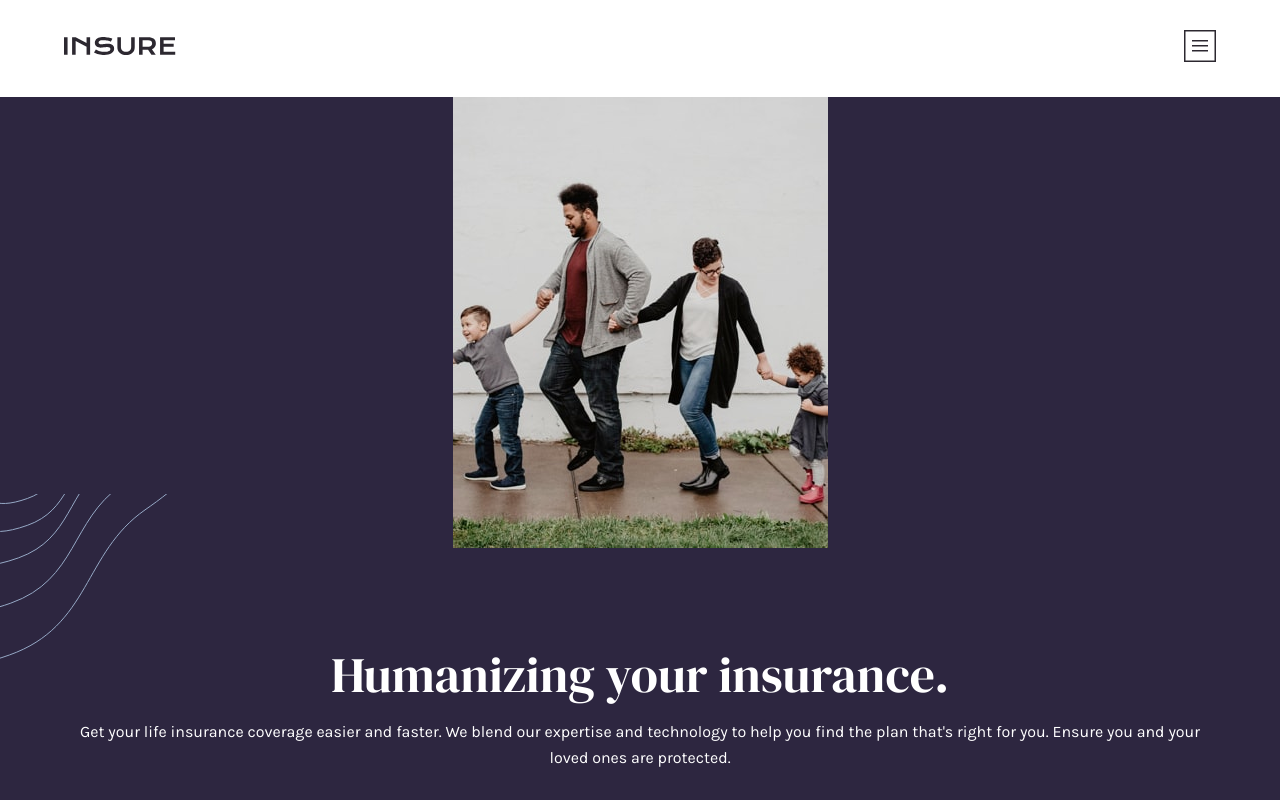
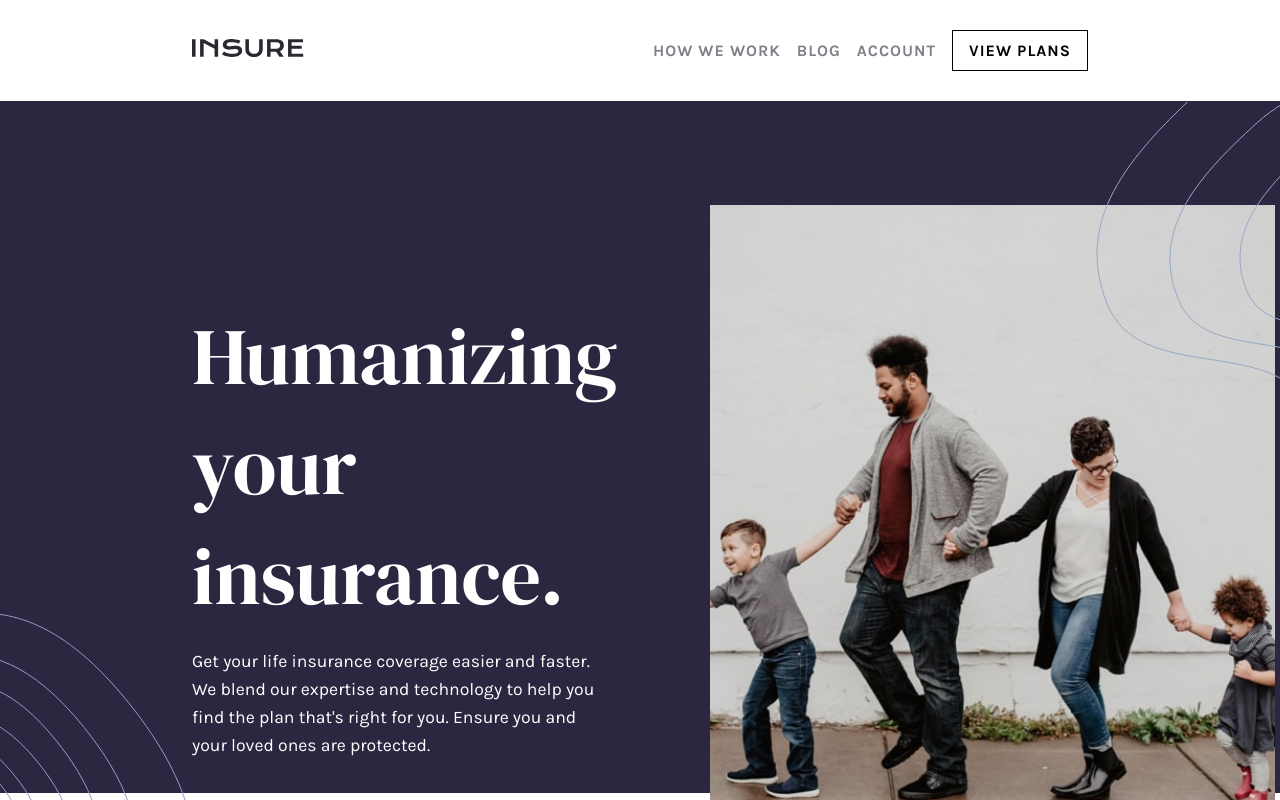
Before and after one commit to OscarAnillo/insure_landing_page, a React (Create React App) app: page / in a window 1280 px wide. Shown: the top 800 px of the page. Built offline with nearby package versions, Linux system fonts and the light colour scheme.

Commit message:
add desktop view nav and hero view flex

```diff
--- a/src/App.css
+++ b/src/App.css
@@ -68,6 +68,9 @@
   background-color: hsl(256, 26%, 20%);
   padding-bottom: 7em;
   position: relative;
+}
+.hero-container .desktop-img-intro {
+  display: none;
 }
 .hero-container h1 {
   color: #fff;
@@ -219,3 +222,113 @@
   font-size: 1rem;
   padding: 1.5em 0;
 }
+
+@media(min-width: 1000px) {
+  .nav section {
+    width: 70%;
+  }
+  .desktop-nav {
+    display: block;
+  }
+  .desktop-nav ul {
+    display: flex;
+    align-items: center;
+    color: hsl(273, 4%, 51%);
+    list-style: none;
+    font-family: 'Karla', sans-serif;
+    font-weight: 700;
+  }
+  .desktop-nav ul li {
+    margin-left: 1em;
+    letter-spacing: 1px;
+    text-transform: uppercase;
+
+  }
+  .desktop-nav ul li:last-child {
+    border: 1px solid #000;
+    color: #000;
+    padding: .6em 1em;
+  }
+  .mobile-nav {
+    display: none;
+  }
+  /* HeroComponent */
+.hero-bg {
+  background-color: hsl(256, 26%, 20%);
+  padding-bottom: 7em;
+  height: 580px;
+}
+.hero-container {
+  display: flex;
+  align-items: center;
+  justify-content: space-between;
+  flex-direction: row-reverse;
+  width: 70%;
+  margin: auto;
+  text-align: left;
+}
+.hero-container > div {
+  height: 580px;
+}
+.hero-container .mobile-img-intro {
+  display: none;
+}
+.hero-container .desktop-img-intro {
+  display: block;
+  position: absolute;
+  top: 15%;
+  left: 55.5%;
+  height: 680px;
+}
+.hero-container h1 {
+  font-size: 5rem;
+  padding: 2.5em 0 .2em 0;
+  margin: 0;
+  width: 50%;
+}
+.hero-container p {
+  color: #fff;
+  font-family: 'Karla', sans-serif;
+  font-weight: 400;
+  font-size: 1.1rem;
+  line-height: 1.6em;
+  width: 45%;
+  margin: 0;
+  padding-bottom: 2.1em;
+}
+.hero-container button {
+  background: transparent;
+  border: 2px solid #fff;
+  color: #fff;
+  font-family: 'Karla', sans-serif;
+  font-weight: 400;
+  letter-spacing: 1px;
+  text-transform: uppercase;
+  padding: .6em  2em;
+}
+.mobile-left-intro {
+  display: none;
+}
+.mobile-right-intro {
+  display: none;
+}
+.desktop-left-intro {
+  display: block;
+  background-image: url("/public/images/bg-pattern-intro-left-desktop.svg");
+  width: 195px;
+  height: 520px;
+  top: 74%;
+}
+.desktop-right-intro {
+  display: block;
+  background-image: url("/public/images/bg-pattern-intro-right-desktop.svg");
+  background-position: right;
+  position: absolute;
+  width: 700px;
+  height: 650px;
+  top: -4%;
+  left: 65%;
+
+}
+
+}
--- a/src/Components/hero-component.js
+++ b/src/Components/hero-component.js
@@ -3,7 +3,8 @@ export default function HeroComponent(){
         <div className="hero-bg">
             <div className="hero-container">
                 <div>
-                    <img src="images/image-intro-mobile.jpg" alt="" />
+                    <img src="images/image-intro-mobile.jpg" alt="" className="mobile-img-intro" />
+                    <img src="images/image-intro-desktop.jpg" alt="" className="desktop-img-intro" />
                 </div>
                 <div>
                     <h1>Humanizing your insurance.</h1>
@@ -11,8 +12,8 @@ export default function HeroComponent(){
                     <button>View plans</button>
                 </div>
             </div>
-            <div className="mobile-left-intro"></div>
-            <div className="mobile-right-intro"></div>
+            <div className="mobile-left-intro desktop-left-intro"></div>
+            <div className="mobile-right-intro desktop-right-intro"></div>
         </div>
     )
 }
--- a/src/Components/nav-component.js
+++ b/src/Components/nav-component.js
@@ -13,7 +13,7 @@ export default function NavComponent({ showMenu, clickHandler }){
                         <li>View plans</li>
                     </ul>
                 </div>
-                <div onClick={clickHandler}>
+                <div onClick={clickHandler} className="mobile-nav">
                 {!showMenu ? <img src="images/icon-hamburger.svg" alt="" />
                 : <img src="images/icon-close.svg" alt="" />
                 }
```
